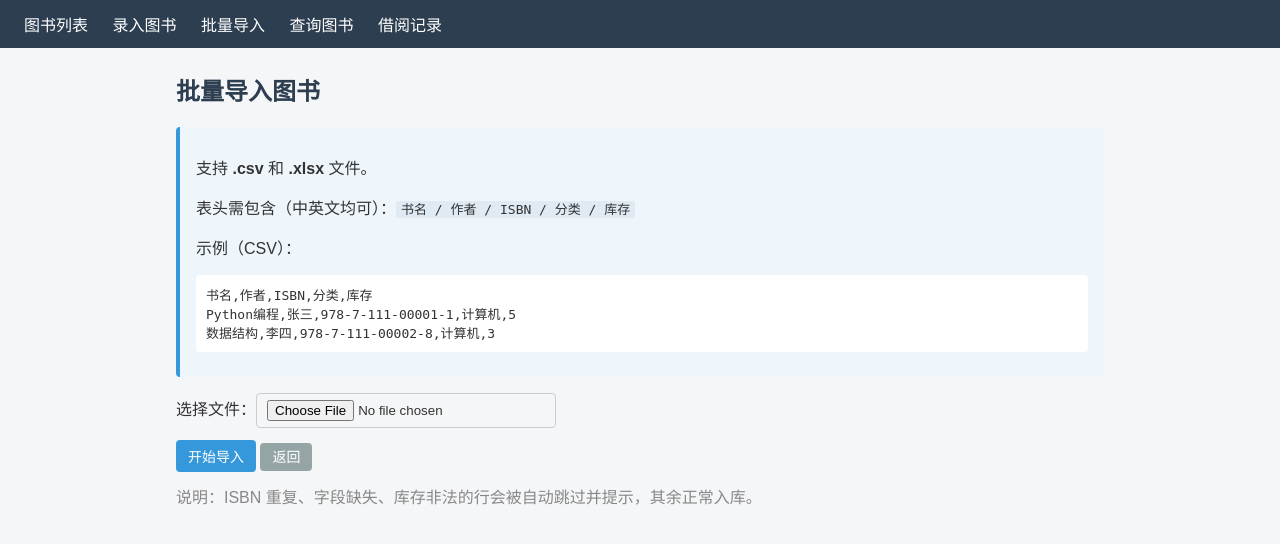
After one commit to nkly77/tsglxt, a Flask app: page /import in a window 1280 px wide. The commit adds this page. Shown: the top 544 px of the page. Run offline with Flask 3, Linux system fonts and the light colour scheme.

Commit message:
新增批量导入功能

```diff
--- a/app.py
+++ b/app.py
@@ -1,6 +1,10 @@
 # app.py - 主入口与路由
+import os
+import csv
+import io
 from datetime import datetime
 from flask import Flask, render_template, request, redirect, url_for, flash
+from werkzeug.utils import secure_filename
 
 from config import Config
 from database import db
@@ -158,6 +162,123 @@ def return_book(record_id):
     return redirect(url_for("records"))
 
 
+# ---------- 批量导入：工具函数 ----------
+def allowed_file(filename):
+    return ("." in filename and
+            filename.rsplit(".", 1)[1].lower() in app.config["ALLOWED_EXTENSIONS"])
+
+
+def parse_csv(file_stream):
+    """解析 CSV，返回 [dict]，字段：title/author/isbn/category/stock"""
+    text = file_stream.read().decode("utf-8-sig")
+    reader = csv.DictReader(io.StringIO(text))
+    rows = []
+    for row in reader:
+        rows.append({
+            "title": (row.get("书名") or row.get("title") or "").strip(),
+            "author": (row.get("作者") or row.get("author") or "").strip(),
+            "isbn": (row.get("ISBN") or row.get("isbn") or "").strip(),
+            "category": (row.get("分类") or row.get("category") or "").strip(),
+            "stock": (row.get("库存") or row.get("stock") or "0").strip(),
+        })
+    return rows
+
+
+def parse_xlsx(file_stream):
+    """解析 Excel(.xlsx)，第一行为表头，返回 [dict]"""
+    from openpyxl import load_workbook
+    wb = load_workbook(file_stream, read_only=True, data_only=True)
+    ws = wb.active
+    it = ws.iter_rows(values_only=True)
+    header = [str(c).strip() if c is not None else "" for c in next(it)]
+    # 中文/英文表头映射
+    idx = {}
+    mapping = {
+        "title": ["书名", "title"], "author": ["作者", "author"],
+        "isbn": ["ISBN", "isbn"], "category": ["分类", "category"],
+        "stock": ["库存", "stock"],
+    }
+    for key, names in mapping.items():
+        for n in names:
+            if n in header:
+                idx[key] = header.index(n)
+                break
+    rows = []
+    for raw in it:
+        if raw is None or all(c is None for c in raw):
+            continue
+        def get(k):
+            i = idx.get(k)
+            if i is None or i >= len(raw) or raw[i] is None:
+                return ""
+            return str(raw[i]).strip()
+        rows.append({
+            "title": get("title"), "author": get("author"),
+            "isbn": get("isbn"), "category": get("category"),
+            "stock": get("stock") or "0",
+        })
+    wb.close()
+    return rows
+
+
+# ---------- 批量导入 ----------
+@app.route("/import", methods=["GET", "POST"])
+def import_books():
+    if request.method == "POST":
+        file = request.files.get("file")
+        if not file or file.filename == "":
+            flash("请选择要上传的文件", "error")
+            return redirect(url_for("import_books"))
+        if not allowed_file(file.filename):
+            flash("仅支持 .csv 或 .xlsx 文件", "error")
+            return redirect(url_for("import_books"))
+
+        filename = secure_filename(file.filename)
+        # 防止 secure_filename 将纯中文文件名过滤为空字符串导致报错
+        if not filename:
+            filename = file.filename
+
+        # 安全获取后缀名
+        ext = os.path.splitext(filename)[1].lower().lstrip(".")
+        try:
+            rows = parse_csv(file.stream) if ext == "csv" else parse_xlsx(file.stream)
+        except Exception as e:
+            flash(f"文件解析失败：{e}", "error")
+            return redirect(url_for("import_books"))
+
+        success, skipped, errors = 0, 0, []
+        for i, row in enumerate(rows, start=2):  # 从第2行算起（含表头）
+            title, author = row["title"], row["author"]
+            isbn, category = row["isbn"], row["category"]
+            if not (title and author and isbn and category):
+                errors.append(f"第{i}行：字段不完整，已跳过")
+                skipped += 1
+                continue
+            try:
+                stock = int(row["stock"])
+                if stock < 0:
+                    raise ValueError
+            except ValueError:
+                errors.append(f"第{i}行：库存非法（{row['stock']}），已跳过")
+                skipped += 1
+                continue
+            if Book.query.filter_by(isbn=isbn).first():
+                errors.append(f"第{i}行：ISBN {isbn} 已存在，已跳过")
+                skipped += 1
+                continue
+            db.session.add(Book(title=title, author=author, isbn=isbn,
+                                category=category, stock=stock))
+            success += 1
+
+        db.session.commit()
+        flash(f"导入完成：成功 {success} 条，跳过 {skipped} 条", "success")
+        if errors:
+            flash("；".join(errors[:10]) + ("……" if len(errors) > 10 else ""), "error")
+        return redirect(url_for("index"))
+
+    return render_template("import_books.html")
+
+
 # ---------- 删除图书 ----------
 @app.route("/delete/<int:book_id>", methods=["POST"])
 def delete_book(book_id):
--- a/config.py
+++ b/config.py
@@ -9,3 +9,6 @@ class Config:
     SQLALCHEMY_TRACK_MODIFICATIONS = False
         # 借阅期限（天），超过即视为逾期
     LOAN_DAYS = 30
+        # 批量导入上传目录
+    UPLOAD_FOLDER = os.path.join(BASE_DIR, "uploads")
+    ALLOWED_EXTENSIONS = {"csv", "xlsx"}
--- a/requirements.txt
+++ b/requirements.txt
@@ -1,2 +1,3 @@
 Flask==3.0.0
 Flask-SQLAlchemy==3.1.1
+openpyxl==3.1.2
--- a/static/style.css
+++ b/static/style.css
@@ -55,3 +55,13 @@ th { background: #ecf0f1; }
 .form-inline select {
     padding: 6px 10px; border: 1px solid #ccc; border-radius: 4px; margin-right: 6px;
 }
+/* 批量导入提示框 */
+.notice {
+    background: #eef6fc; border-left: 4px solid #3498db;
+    padding: 12px 16px; border-radius: 4px; margin-bottom: 16px;
+}
+.notice pre {
+    background: #fff; padding: 10px; border-radius: 4px;
+    overflow-x: auto; font-size: 13px;
+}
+.notice code { background: #dfeaf3; padding: 1px 5px; border-radius: 3px; }
--- a/templates/base.html
+++ b/templates/base.html
@@ -9,6 +9,7 @@
 <nav class="navbar">
     <a href="{{ url_for('index') }}">图书列表</a>
     <a href="{{ url_for('add_book') }}">录入图书</a>
+    <a href="{{ url_for('import_books') }}">批量导入</a>
     <a href="{{ url_for('search') }}">查询图书</a>
     <a href="{{ url_for('records') }}">借阅记录</a>
 </nav>
--- /dev/null
+++ b/templates/import_books.html
@@ -0,0 +1,23 @@
+{% extends "base.html" %}
+{% block content %}
+<h2>批量导入图书</h2>
+
+<div class="notice">
+    <p>支持 <strong>.csv</strong> 和 <strong>.xlsx</strong> 文件。</p>
+    <p>表头需包含（中英文均可）：<code>书名 / 作者 / ISBN / 分类 / 库存</code></p>
+    <p>示例（CSV）：</p>
+    <pre>书名,作者,ISBN,分类,库存
+Python编程,张三,978-7-111-00001-1,计算机,5
+数据结构,李四,978-7-111-00002-8,计算机,3</pre>
+</div>
+
+<form method="post" enctype="multipart/form-data" class="form">
+    <label>选择文件：<input type="file" name="file" accept=".csv,.xlsx" required></label>
+    <button type="submit">开始导入</button>
+    <a class="btn" href="{{ url_for('index') }}" style="background:#95a5a6">返回</a>
+</form>
+
+<p style="color:#888;margin-top:12px">
+    说明：ISBN 重复、字段缺失、库存非法的行会被自动跳过并提示，其余正常入库。
+</p>
+{% endblock %}
```
Also changed, not shown: library.db.
